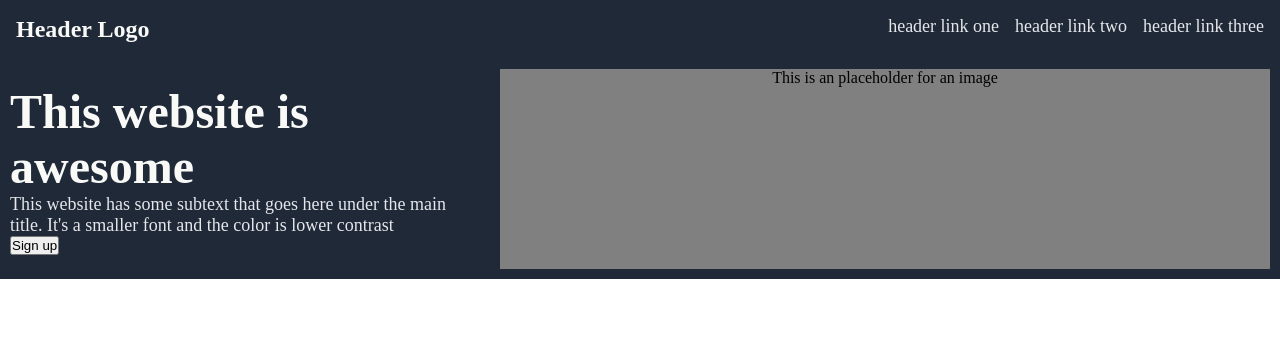
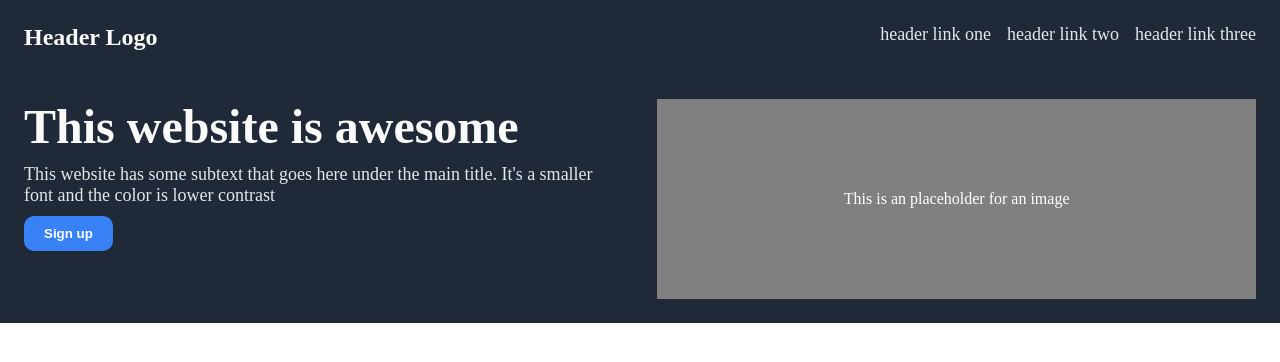
Before and after one commit to nqhdang/odin-landingpage, a plain HTML site: page index.html in a window 1280 px wide. Drawn offline with Linux system fonts and the light colour scheme.

Commit message:
Finished Hero part
Temporary, need to comeback to style more

```diff
--- a/css/style.css
+++ b/css/style.css
@@ -5,9 +5,13 @@
     /* font-family: ; */
  }
 
+ body {
+
+ }
+
 /* Header */
  .header {
-    padding: 16px;
+    padding: 24px;
     display: flex;
     justify-content: space-between;
     background-color: #1F2937;
@@ -37,25 +41,27 @@
 /* Hero */
 .hero {
     background-color: #1F2937;
-    padding: 10px;
+    padding: 24px;
     display: flex;
-    gap: 20px;
-    align-items: center;
+    gap: 36px;
+    align-items: space-between;
 }
 
 .content {
-    flex: 1;
+    flex: 2;
 }
 
 .main-text {
     font-size: 48px;
     color: #F9FAF8;
     font-weight: 900;
+    margin-bottom: 10px;
 }
 
 .second-text {
     font-size: 18px;
     color: #E5E7EB;
+    margin-bottom: 10px;
 }
 
 .image {
@@ -63,5 +69,17 @@
     height: 200px;
     width: 300px;
     background-color: gray;
-    text-align: center;
+    color: white;
+    display: flex;
+    justify-content: center;
+    align-items: center;
 }
+
+button {
+    background-color: #3882f6;
+    color: white;
+    font-weight: 700;
+    padding: 10px 20px;
+    border-radius: 10px;
+    border-style: none;
+}
```
